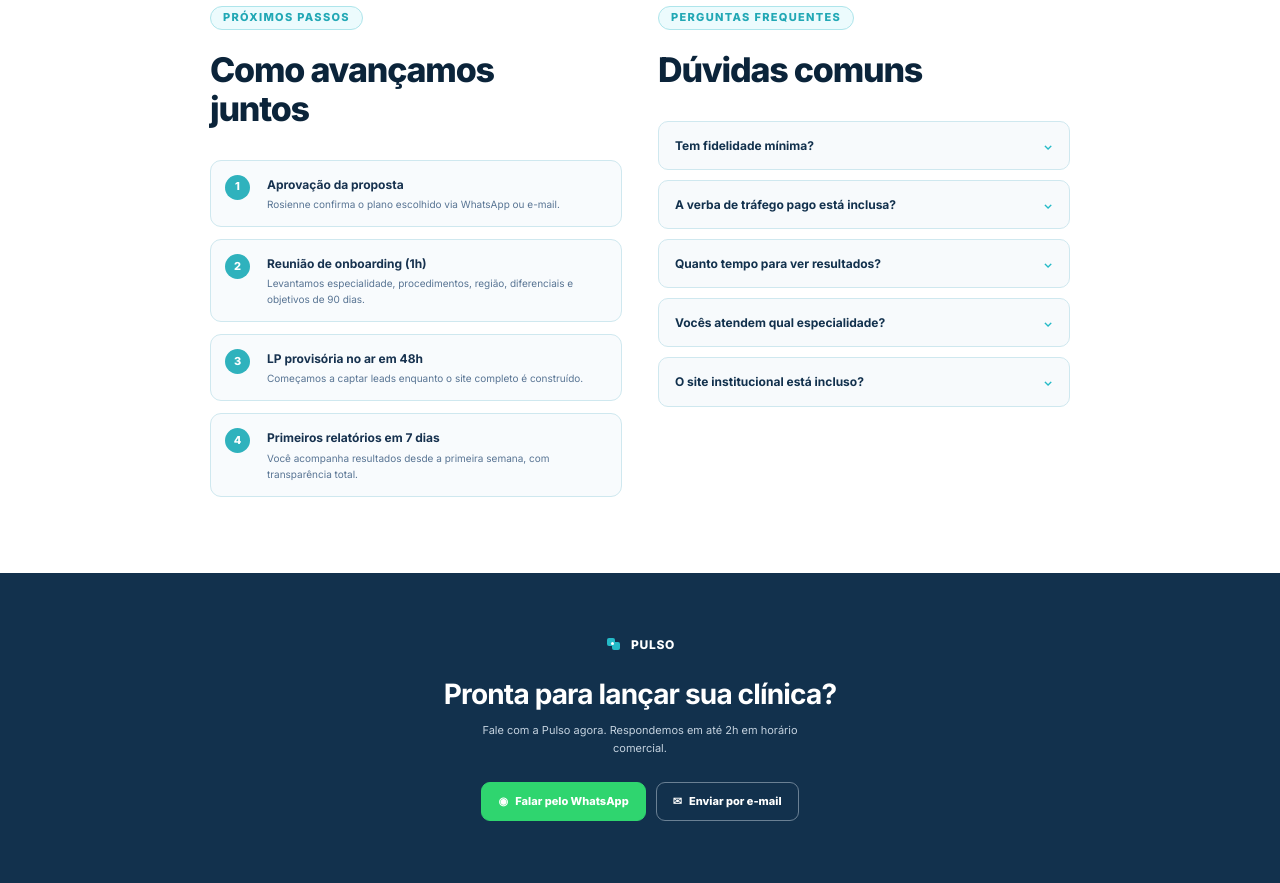
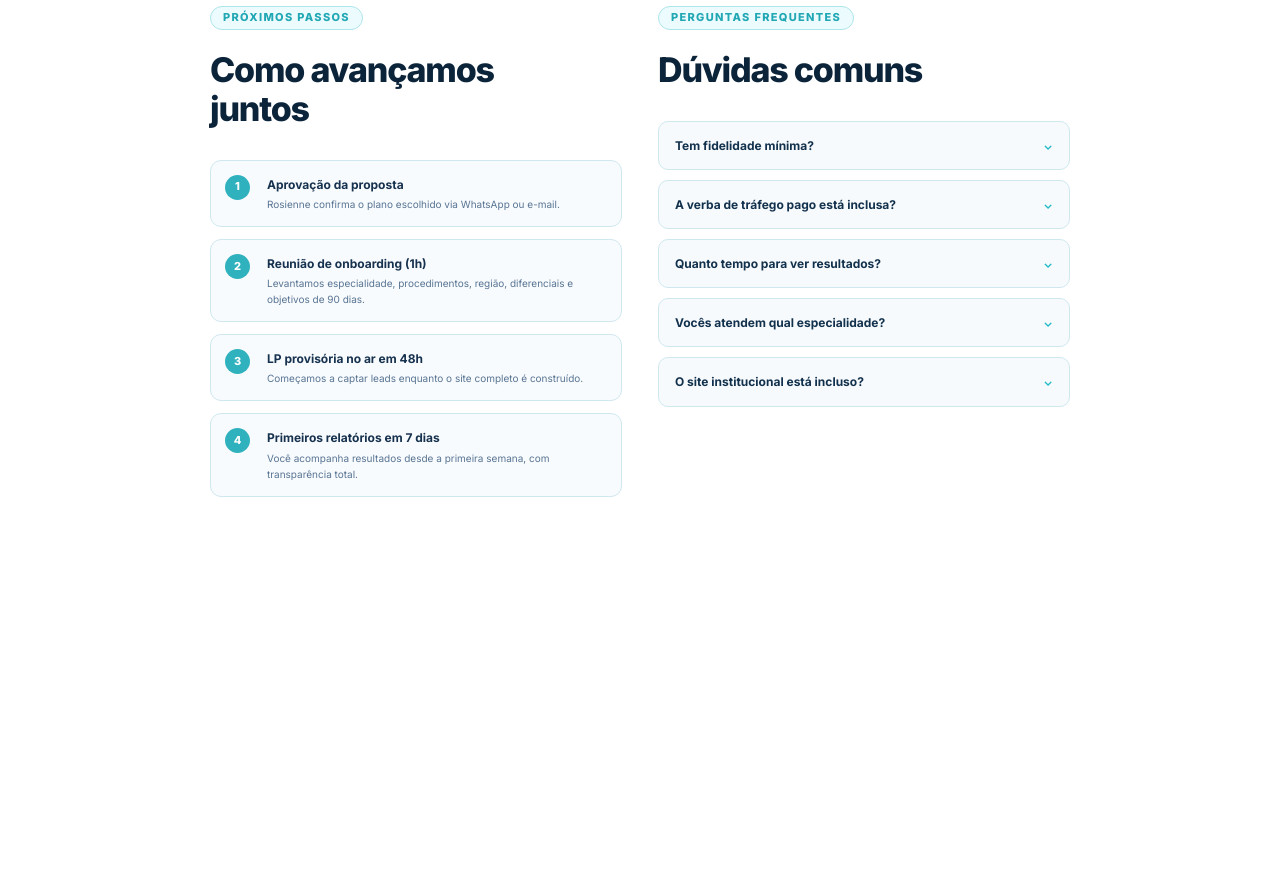
Before and after one commit to calilmf/rosienne-ortopedia-lp, a plain HTML site: page proposta-pulso-rosienne.html in a window 1280 px wide. Shown: the part 5394-6277 px from the top of the page. After the commit the page ends 5967 px from the top, so only its background shows below. Drawn offline with Linux system fonts and the light colour scheme.

Commit message:
Remove chamada final da proposta

```diff
--- a/proposta-pulso-rosienne.html
+++ b/proposta-pulso-rosienne.html
@@ -275,11 +275,5 @@
     </section>
   </main>
 
-  <footer id="contato" class="footer">
-    <div class="brand"><span class="brand-mark"></span>PULSO</div>
-    <h2>Pronta para lançar sua clínica?</h2>
-    <p>Fale com a Pulso agora. Respondemos em até 2h em horário<br>comercial.</p>
-    <div class="footer-actions"><a class="btn btn-whatsapp" href="https://wa.me/5561999999999" target="_blank" rel="noopener">◉ &nbsp; Falar pelo WhatsApp</a><a class="btn btn-mail" href="mailto:contato@pulso.com.br">✉ &nbsp; Enviar por e-mail</a></div>
-  </footer>
 </body>
 </html>
```
